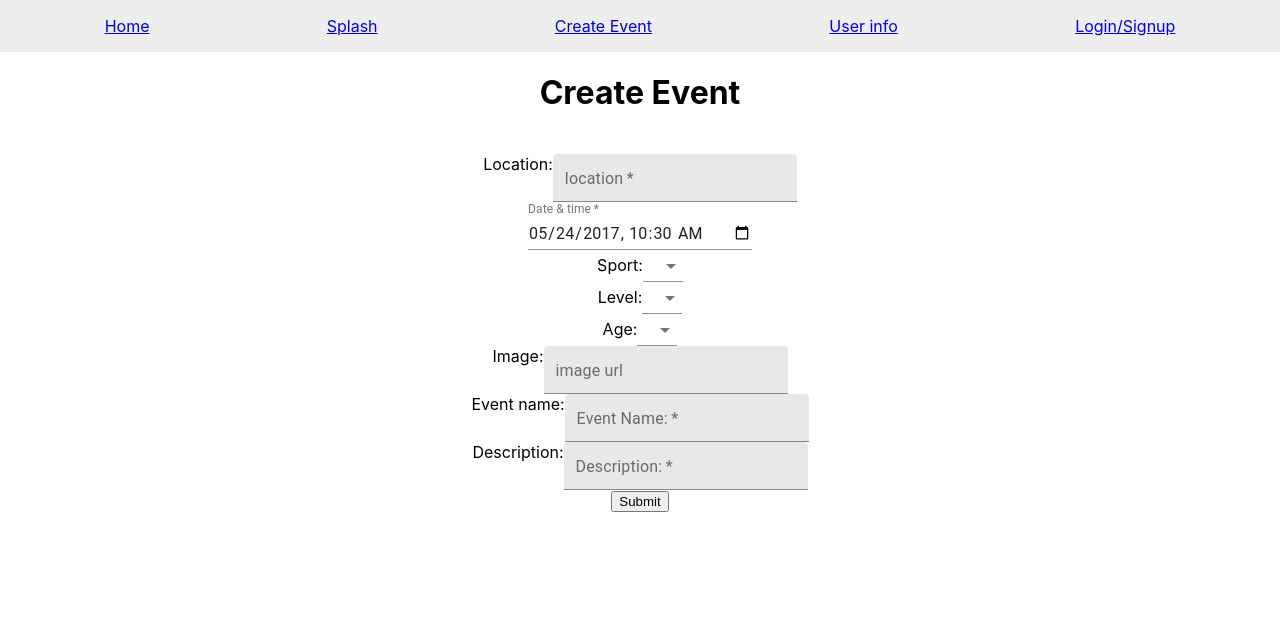
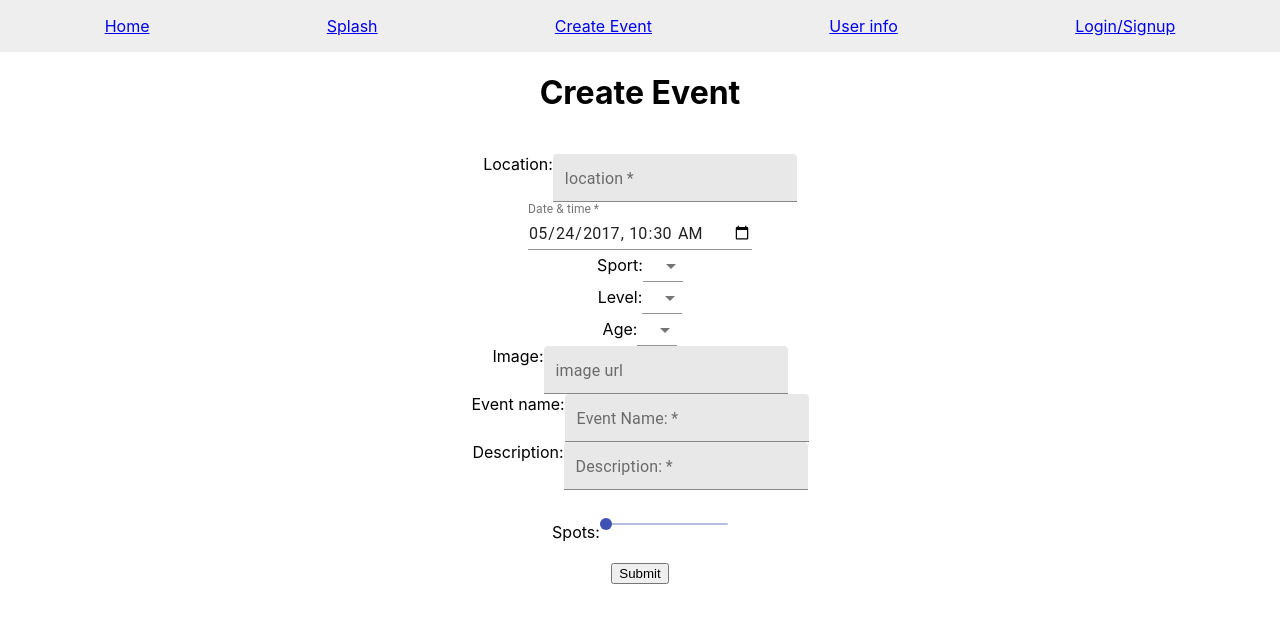
Before and after one commit to Final-Project-Group/Final-Project, a React (Create React App) app in the folder frontend/: page /createEvent in a window 1280 px wide. Shown: the top 622 px of the page. Built offline with nearby package versions, Linux system fonts and the light colour scheme; no server answers.

Commit message:
spots added on event model

```diff
--- a/frontend/src/components/CreateEvent.js
+++ b/frontend/src/components/CreateEvent.js
@@ -2,8 +2,9 @@ import React from "react";
 import TextField from "@material-ui/core/TextField";
 import Select from "@material-ui/core/Select";
 import MenuItem from "@material-ui/core/MenuItem";
+import Slider from '@material-ui/core/Slider';
 import actions from "../api";
-import { useState } from "react";
+import { useState, useEffect } from "react";
 
 function CreateEvent(props) {
   let [event, setEvent] = useState({});
@@ -11,10 +12,19 @@ function CreateEvent(props) {
   const [sport, setSport] = useState("");
   const [level, setLevel] = useState("");
   const [age, setAge] = useState("");
+  const [spots, setSpots] = useState("");
 
-  const handleChange = (e) => {
+
+  useEffect(() => {
+    let eventInfo = { ...event };
+    eventInfo['spots'] = spots;
+    setEvent(eventInfo);
+  }, [spots])
+
+  const handleChange = (e, val) => {
     let eventInfo = { ...event };
     eventInfo[e.target.name] = e.target.value;
+    console.log(e.target.defaultValue);
     setEvent(eventInfo);
 
     if (e.target.name === "sport") {
@@ -26,10 +36,11 @@ function CreateEvent(props) {
     }
   };
 
+  console.log(spots);
+
   const handleSubmit = async (e) => {
     e.preventDefault();
     let res = await actions.addEvent( event );
-    console.log(event);
   }
 
   // const handleChange2 = (e) => {
@@ -175,6 +186,22 @@ function CreateEvent(props) {
         required={true}
       />
       <br/>
+      <br/>
+      Spots:
+      <Slider
+        name="spots"
+        style={{width: '10%'}}
+        defaultValue={1}
+        onChange={ (e, val) => setSpots(val) }
+        // getAriaValueText={valuetext}
+        aria-labelledby="discrete-slider-custom"
+        step={2}
+        valueLabelDisplay="auto"
+        max={22}
+        // marks={marks}
+      />
+      <br/>
+      <br/>
       <input type="submit" value="Submit" />
       </form>
     </div>
--- a/frontend/src/components/Home.js
+++ b/frontend/src/components/Home.js
@@ -8,7 +8,7 @@ import MenuItem from "@material-ui/core/MenuItem";
 
 function Home(props) {
 
-    const [currSport, setCurrSport] = useState('');
+    const [currSport, setCurrSport] = useState('all');
     const [sport, setSport] = useState([]);
     const [allEvents, setAllEvents] = useState([]);
     const { user } = useContext(TheContext);
```
Also changed, not shown: 1 other file (tests, documents, lock files or other folders).
